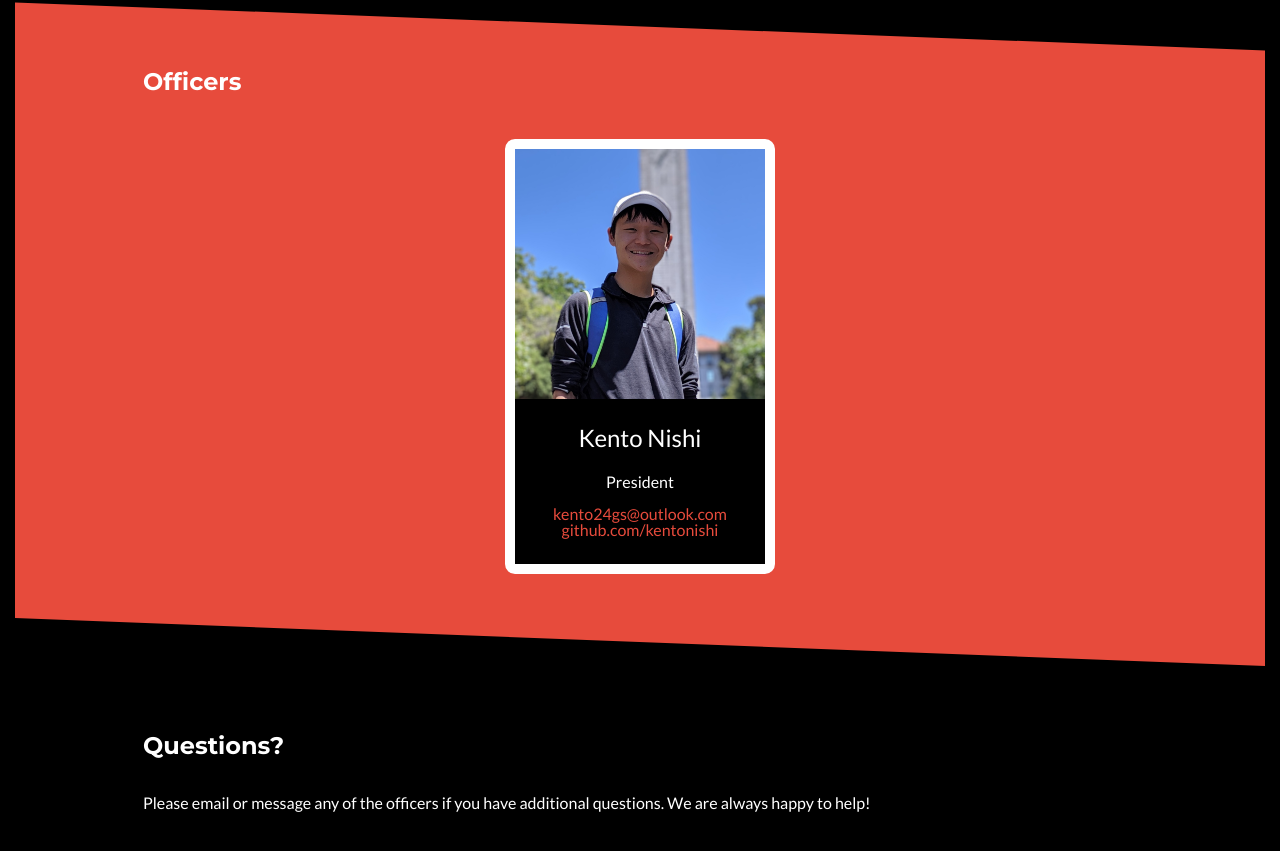
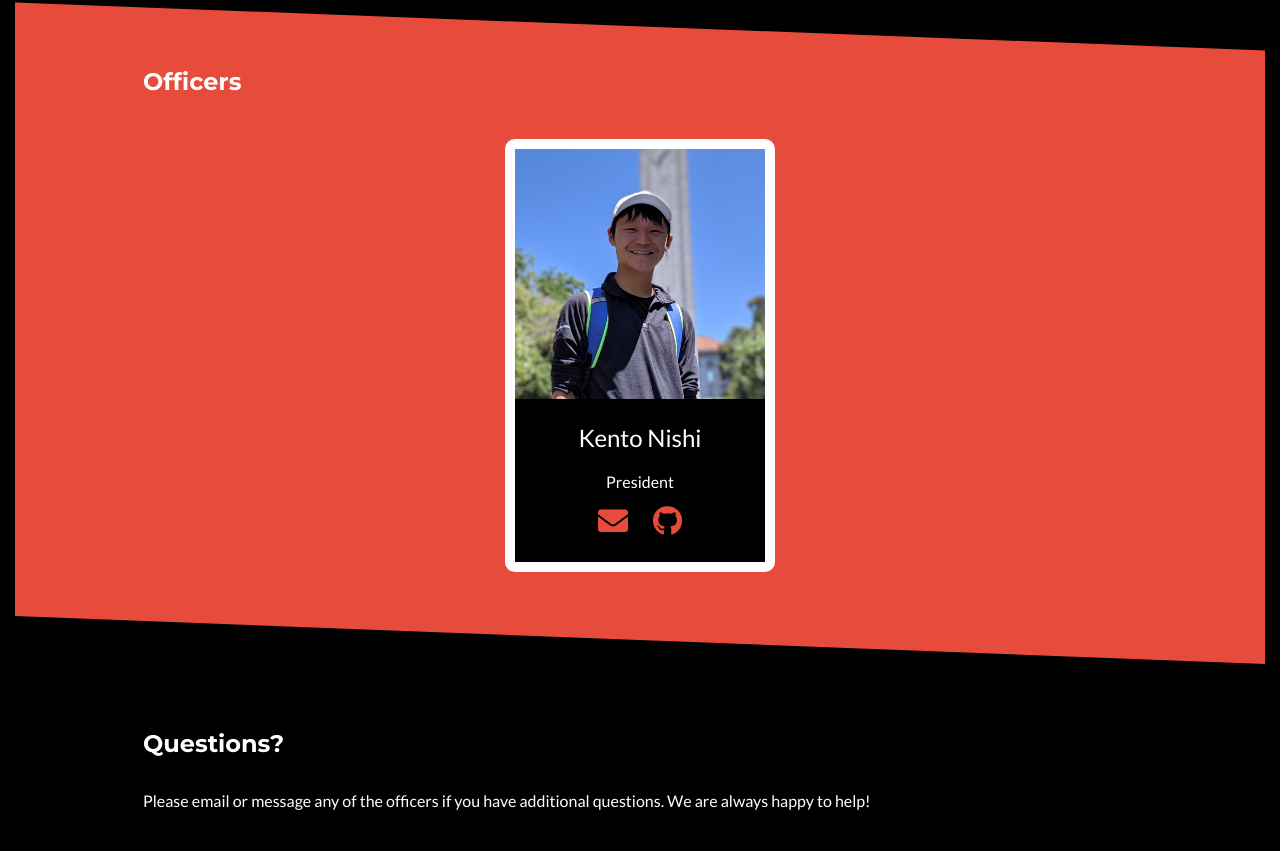
Before and after one commit to lynbrookmlclub/lynbrookmlclub.github.io, a plain HTML site: page index.html in a window 1280 px wide. Shown: the part 1173-2024 px from the top of the page. Drawn offline with Linux system fonts and the light colour scheme.

Commit message:
added icons for Kento

```diff
--- a/css/index.css
+++ b/css/index.css
@@ -185,6 +185,15 @@ path {
 
 .mention .role {
     font-size: 0.85em !important;
+}
+
+.person .links {
+    display: flex;
+    justify-content: center;
+}
+
+.person .links a {
+    margin: 0 5%;
 }
 
 .person p {
--- a/index.html
+++ b/index.html
@@ -8,6 +8,7 @@
     <link href="https://fonts.googleapis.com/css?family=Lato|Montserrat:700&display=swap" rel="stylesheet">
     <link href="./fontawesome/css/all.css" rel="stylesheet">
     <link rel="icon" href="./favicon.ico" type="image/x-icon">
+    <link rel="stylesheet" href="https://cdnjs.cloudflare.com/ajax/libs/font-awesome/5.14.0/css/all.min.css" integrity="sha512-1PKOgIY59xJ8Co8+NE6FZ+LOAZKjy+KY8iq0G4B3CyeY6wYHN3yt9PW0XpSriVlkMXe40PTKnXrLnZ9+fkDaog==" crossorigin="anonymous" />
     <title>LHS Web Development Club</title>
 </head>
 
@@ -88,11 +89,11 @@
                     </p>
                     <p class="links">
                         <a href="mailto:kento24gs@outlook.com">
-                            kento24gs@outlook.com
+                            <span style="font-size: 30px;"><i class="fas fa-envelope"></i></span>
                         </a>
                         <br />
                         <a href="https://github.com/KentoNishi">
-                            github.com/kentonishi
+                            <span style="font-size: 30px;"><i class="fab fa-github"></i></span>
                         </a>
                     </p>
                 </span>
```
